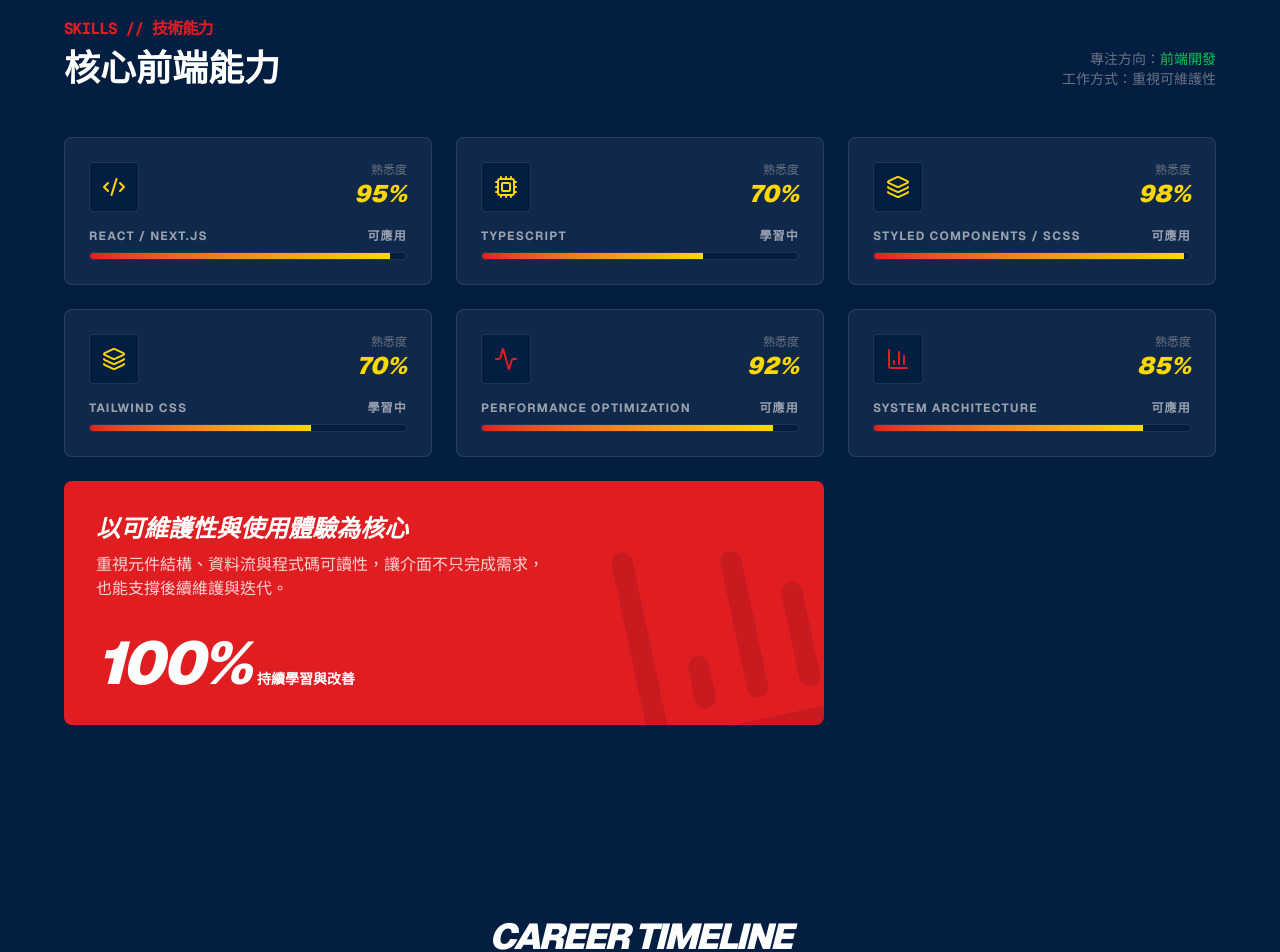
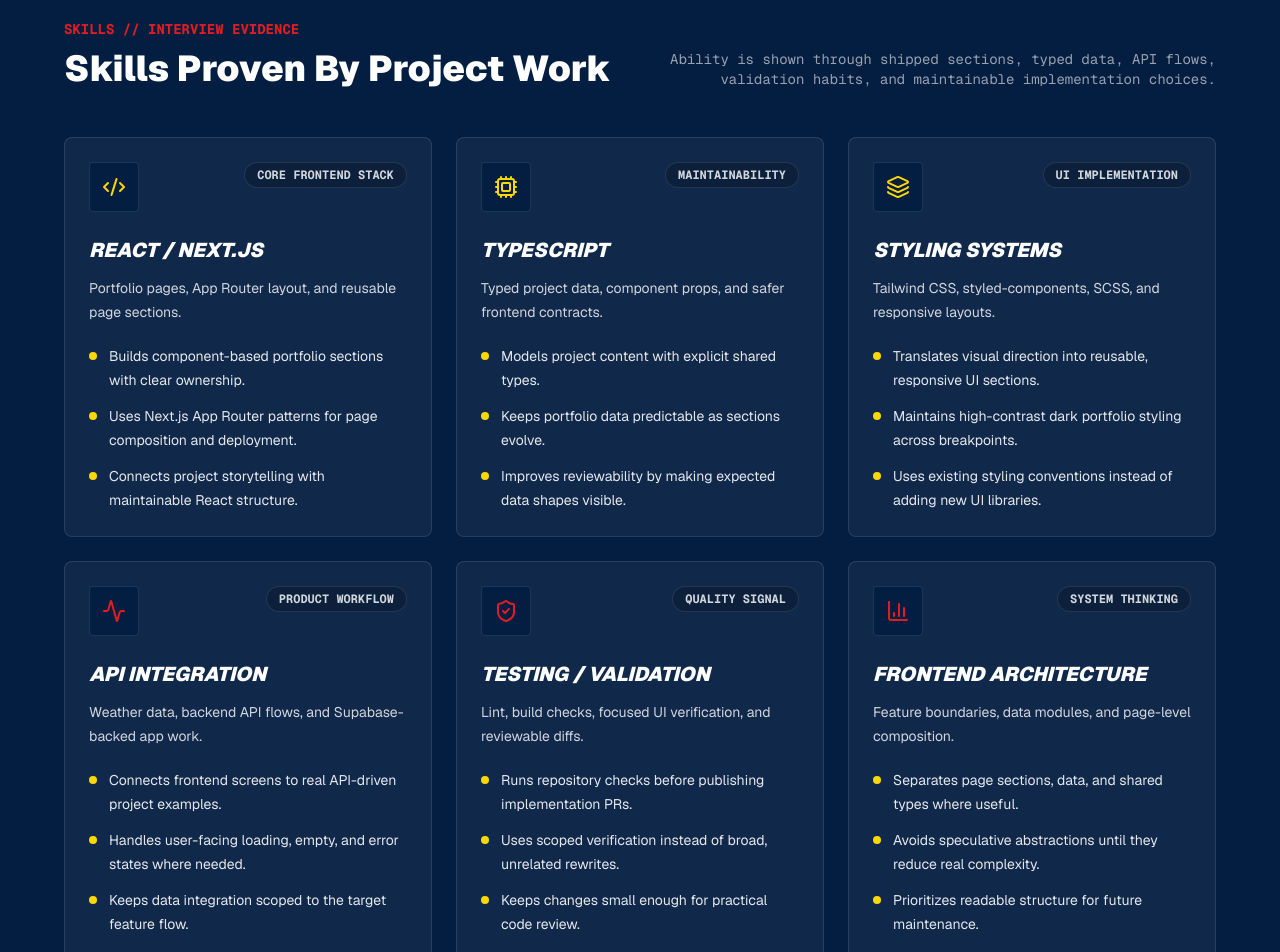
Before and after one commit to Harry-0824/red-bull-portfolio, a Next.js app: page / in a window 1280 px wide. Shown: the part 880-1832 px from the top of the page. Built offline with nearby package versions, Linux system fonts and the light colour scheme.

Commit message:
refactor: replace skill percentages with evidence cards

```diff
--- a/src/components/PerformanceDashboard.tsx
+++ b/src/components/PerformanceDashboard.tsx
@@ -1,130 +1,197 @@
 "use client";
 
 import { motion } from "framer-motion";
-import { Cpu, Code2, Layers, BarChart3, Activity } from "lucide-react";
+import {
+  Activity,
+  BarChart3,
+  Code2,
+  Cpu,
+  Layers,
+  ShieldCheck,
+} from "lucide-react";
 
 const skills = [
   {
     name: "React / Next.js",
-    level: 95,
-    icon: <Code2 className="text-rbr-yellow" />,
+    category: "Core frontend stack",
+    usage: "Portfolio pages, App Router layout, and reusable page sections.",
+    evidence: [
+      "Builds component-based portfolio sections with clear ownership.",
+      "Uses Next.js App Router patterns for page composition and deployment.",
+      "Connects project storytelling with maintainable React structure.",
+    ],
+    icon: Code2,
+    accent: "text-rbr-yellow",
   },
   {
     name: "TypeScript",
-    level: 70,
-    status: "學習中",
-    icon: <Cpu className="text-rbr-yellow" />,
+    category: "Maintainability",
+    usage: "Typed project data, component props, and safer frontend contracts.",
+    evidence: [
+      "Models project content with explicit shared types.",
+      "Keeps portfolio data predictable as sections evolve.",
+      "Improves reviewability by making expected data shapes visible.",
+    ],
+    icon: Cpu,
+    accent: "text-rbr-yellow",
   },
   {
-    name: "Styled Components / SCSS",
-    level: 98,
-    icon: <Layers className="text-rbr-yellow" />,
+    name: "Styling Systems",
+    category: "UI implementation",
+    usage: "Tailwind CSS, styled-components, SCSS, and responsive layouts.",
+    evidence: [
+      "Translates visual direction into reusable, responsive UI sections.",
+      "Maintains high-contrast dark portfolio styling across breakpoints.",
+      "Uses existing styling conventions instead of adding new UI libraries.",
+    ],
+    icon: Layers,
+    accent: "text-rbr-yellow",
   },
   {
-    name: "Tailwind CSS",
-    level: 70,
-    status: "學習中",
-    icon: <Layers className="text-rbr-yellow" />,
+    name: "API Integration",
+    category: "Product workflow",
+    usage: "Weather data, backend API flows, and Supabase-backed app work.",
+    evidence: [
+      "Connects frontend screens to real API-driven project examples.",
+      "Handles user-facing loading, empty, and error states where needed.",
+      "Keeps data integration scoped to the target feature flow.",
+    ],
+    icon: Activity,
+    accent: "text-rbr-red",
   },
   {
-    name: "Performance Optimization",
-    level: 92,
-    icon: <Activity className="text-rbr-red" />,
+    name: "Testing / Validation",
+    category: "Quality signal",
+    usage: "Lint, build checks, focused UI verification, and reviewable diffs.",
+    evidence: [
+      "Runs repository checks before publishing implementation PRs.",
+      "Uses scoped verification instead of broad, unrelated rewrites.",
+      "Keeps changes small enough for practical code review.",
+    ],
+    icon: ShieldCheck,
+    accent: "text-rbr-red",
   },
   {
-    name: "System Architecture",
-    level: 85,
-    icon: <BarChart3 className="text-rbr-red" />,
+    name: "Frontend Architecture",
+    category: "System thinking",
+    usage: "Feature boundaries, data modules, and page-level composition.",
+    evidence: [
+      "Separates page sections, data, and shared types where useful.",
+      "Avoids speculative abstractions until they reduce real complexity.",
+      "Prioritizes readable structure for future maintenance.",
+    ],
+    icon: BarChart3,
+    accent: "text-rbr-red",
   },
+];
+
+const interviewSignals = [
+  "Project-backed claims instead of subjective scores",
+  "Evidence tied to portfolio, SaaS, API, UI, and validation work",
+  "Readable cards for recruiter screening and technical interviews",
 ];
 
 export default function PerformanceDashboard() {
   return (
     <section
       id="performance"
-      className="py-24 px-4 bg-rbr-navy border-t border-white/5"
+      className="relative bg-rbr-navy border-t border-white/5 px-4 py-24"
     >
-      <div className="max-w-6xl mx-auto">
-        <div className="flex flex-col md:flex-row justify-between items-start md:items-end mb-12 gap-6">
+      <div className="mx-auto max-w-6xl">
+        <div className="mb-12 flex flex-col items-start justify-between gap-6 md:flex-row md:items-end">
           <div>
-            <span className="text-rbr-red font-mono font-bold tracking-tighter">
-              SKILLS // 技術能力
+            <span className="font-mono text-sm font-bold text-rbr-red">
+              SKILLS // INTERVIEW EVIDENCE
             </span>
-            <h2 className="text-4xl font-black mt-2">核心前端能力</h2>
+            <h2 className="mt-2 text-4xl font-black text-white">
+              Skills Proven By Project Work
+            </h2>
           </div>
-          <div className="text-left md:text-right font-mono text-sm text-gray-500">
-            專注方向：<span className="text-green-500">前端開發</span>
-            <br />
-            工作方式：重視可維護性
-          </div>
+          <p className="max-w-xl text-left font-mono text-sm text-gray-400 md:text-right">
+            Ability is shown through shipped sections, typed data, API flows,
+            validation habits, and maintainable implementation choices.
+          </p>
         </div>
 
-        <div className="grid grid-cols-1 md:grid-cols-2 lg:grid-cols-3 gap-6">
-          {skills.map((skill, index) => (
-            <motion.div
-              key={index}
-              initial={{ opacity: 0, x: -20 }}
-              whileInView={{ opacity: 1, x: 0 }}
-              transition={{ delay: index * 0.1 }}
-              viewport={{ once: true }}
-              className="bg-white/5 border border-white/10 p-6 rounded-lg group hover:border-rbr-yellow/50 hover:bg-white/10 transition-all cursor-crosshair"
-            >
-              <div className="flex justify-between items-start mb-4">
-                <div className="p-3 bg-rbr-navy rounded-sm border border-white/10 group-hover:scale-110 transition-transform">
-                  {skill.icon}
+        <div className="grid grid-cols-1 gap-6 md:grid-cols-2 lg:grid-cols-3">
+          {skills.map((skill, index) => {
+            const SkillIcon = skill.icon;
+
+            return (
+              <motion.article
+                key={skill.name}
+                initial={{ opacity: 0, y: 18 }}
+                whileInView={{ opacity: 1, y: 0 }}
+                transition={{ delay: index * 0.08 }}
+                viewport={{ once: true }}
+                className="group flex min-h-[22rem] flex-col rounded-lg border border-white/10 bg-white/5 p-6 transition-all hover:border-rbr-yellow/50 hover:bg-white/10"
+              >
+                <div className="mb-6 flex items-start justify-between gap-4">
+                  <div className="rounded-sm border border-white/10 bg-rbr-navy p-3 transition-transform group-hover:scale-105">
+                    <SkillIcon className={skill.accent} aria-hidden="true" />
+                  </div>
+                  <span className="rounded-full border border-white/10 bg-black/20 px-3 py-1 text-right font-mono text-xs font-bold uppercase text-gray-300">
+                    {skill.category}
+                  </span>
                 </div>
-                <div className="text-right">
-                  <div className="text-xs font-mono text-gray-500">熟悉度</div>
-                  <div className="text-2xl font-black text-rbr-yellow italic">
-                    {skill.level}%
-                  </div>
+
+                <div className="mb-5">
+                  <h3 className="text-xl font-black uppercase italic text-white">
+                    {skill.name}
+                  </h3>
+                  <p className="mt-3 text-sm leading-6 text-gray-300">
+                    {skill.usage}
+                  </p>
                 </div>
-              </div>
 
-              <div className="mb-2 flex justify-between items-center text-xs font-bold uppercase tracking-widest text-gray-400">
-                <span>{skill.name}</span>
-                <span>{skill.status ?? "可應用"}</span>
-              </div>
+                <ul className="mt-auto space-y-3">
+                  {skill.evidence.map((item) => (
+                    <li
+                      key={item}
+                      className="flex gap-3 text-sm leading-6 text-gray-200"
+                    >
+                      <span
+                        className="mt-2 h-2 w-2 shrink-0 rounded-full bg-rbr-yellow"
+                        aria-hidden="true"
+                      />
+                      <span>{item}</span>
+                    </li>
+                  ))}
+                </ul>
+              </motion.article>
+            );
+          })}
 
-              <div className="h-2 bg-rbr-navy border border-white/10 rounded-full overflow-hidden">
-                <motion.div
-                  initial={{ width: 0 }}
-                  whileInView={{ width: `${skill.level}%` }}
-                  transition={{ duration: 1.5, ease: "easeOut" }}
-                  viewport={{ once: true }}
-                  className="h-full bg-gradient-to-r from-rbr-red to-rbr-yellow"
-                />
-              </div>
-            </motion.div>
-          ))}
-
-          {/* Large Dashboard Metric */}
-          <motion.div
-            initial={{ opacity: 0, scale: 0.95 }}
+          <motion.aside
+            initial={{ opacity: 0, scale: 0.96 }}
             whileInView={{ opacity: 1, scale: 1 }}
             viewport={{ once: true }}
-            className="lg:col-span-2 bg-rbr-red p-8 rounded-lg flex flex-col justify-between overflow-hidden relative"
+            className="relative overflow-hidden rounded-lg bg-rbr-red p-8 text-white md:col-span-2 lg:col-span-3"
           >
-            <div className="relative z-10 text-white">
-              <h3 className="text-2xl font-black mb-2 uppercase italic">
-                以可維護性與使用體驗為核心
+            <div className="relative z-10 max-w-3xl">
+              <span className="font-mono text-sm font-bold uppercase text-white/75">
+                Recruiter-ready signal
+              </span>
+              <h3 className="mt-3 text-2xl font-black uppercase italic md:text-3xl">
+                Skills are framed by evidence, not percentage scores.
               </h3>
-              <p className="text-white/80 max-w-md font-medium">
-                重視元件結構、資料流與程式碼可讀性，讓介面不只完成需求，也能支撐後續維護與迭代。
-              </p>
-            </div>
-            <div className="mt-8 flex items-baseline gap-2 relative z-10 text-white">
-              <span className="text-6xl font-black italic tracking-tighter">
-                100%
-              </span>
-              <span className="text-sm font-bold uppercase">
-                持續學習與改善
-              </span>
+              <div className="mt-6 grid gap-3 md:grid-cols-3">
+                {interviewSignals.map((signal) => (
+                  <div
+                    key={signal}
+                    className="rounded-md border border-white/20 bg-black/15 p-4 text-sm font-semibold leading-6 text-white/90"
+                  >
+                    {signal}
+                  </div>
+                ))}
+              </div>
             </div>
 
-            {/* Background Accent */}
-            <BarChart3 className="absolute -right-10 -bottom-10 w-64 h-64 text-black/10 -rotate-12" />
-          </motion.div>
+            <BarChart3
+              className="absolute -bottom-12 -right-8 h-56 w-56 -rotate-12 text-black/10"
+              aria-hidden="true"
+            />
+          </motion.aside>
         </div>
       </div>
     </section>
```
